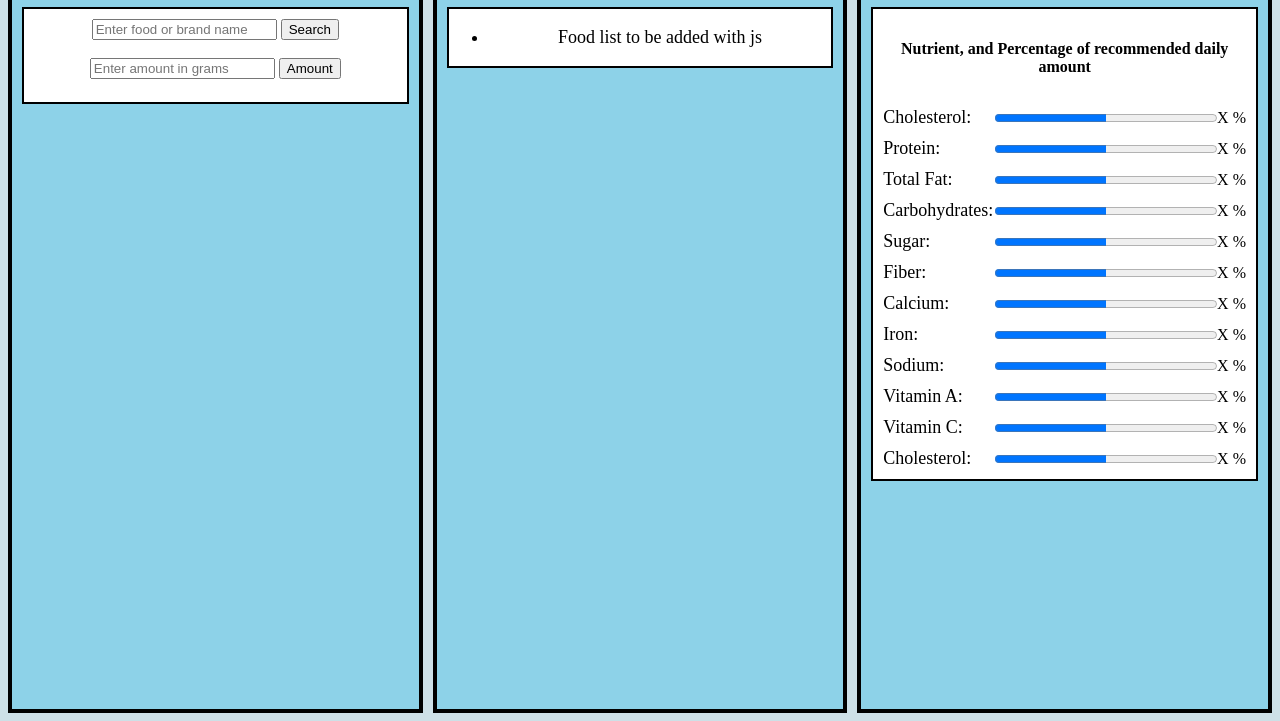
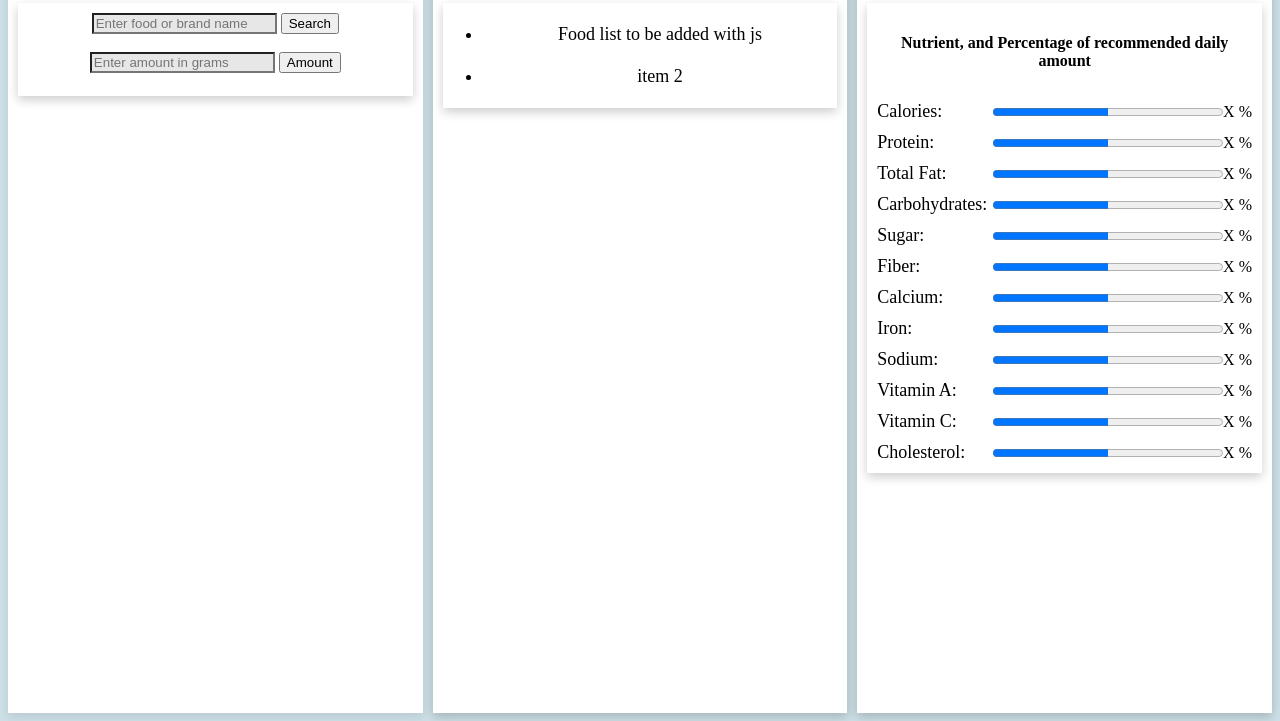
Before and after one commit to scwarren23/326-Project-Health-Website, a plain HTML site: page frontend/foodTracker/UIFoodTracker.html in a window 1280 px wide. Shown: the part 107-828 px from the top of the page. Drawn offline with Linux system fonts and the light colour scheme.

Commit message:
formatted to fit into main content when imported

```diff
--- a/frontend/foodTracker/UIFoodTracker.css
+++ b/frontend/foodTracker/UIFoodTracker.css
@@ -10,50 +10,60 @@ body {
     display: grid;
     background-color: rgb(205, 224, 231);
     grid-template-columns: 1fr 1fr 1fr;
+    grid-template-rows: 1fr;
 
     gap: 10px;
     height: 100vh;
+    overflow: hidden;
 
 }
 
 
 .search {
     grid-column: 1;
+    grid-row: 1;
     text-align: center;
     padding: 10px;
-    border: 4px solid #000;
+    border: none;
     /* border-radius: 10px; */
-    background-color: rgb(141, 210, 232);
+    background-color: rgb(255, 255, 255);
     /* height: 400px; */
     /* margin-left: 150px; */
     /* box-shadow: 0px 4px 10px rgba(0, 0, 0, 0.2); */
     /* border: 2ex; */
+    box-shadow: 0px 4px 10px rgba(0, 0, 0, 0.1);
+
 }
 .search .searchbar{
     padding: 10px;
-    background-color: white;
+    background-color: rgb(255, 255, 255);
     /* width: 300px; */
     text-align: center;
-    border:2px solid black
+    /* border: 1px solid gray; */
+    box-shadow: 0px 4px 10px rgba(0, 0, 0, 0.2);
+
 }
 
 .nutrients{
+    grid-row: 1;
     grid-column: 3;
     text-align: center;
     padding: 10px;
-    border: 4px solid #000;
+    border: none;
     /* margin-left: 50px; */
     /* height: 400px; */
-    background-color: rgb(141, 210, 232);
+    background-color: rgb(255, 255, 255);
+    box-shadow: 0px 4px 10px rgba(0, 0, 0, 0.2);
 }
 .nutrients .trackers{
     padding: 10px;
     background-color: white;
-    border: 2px solid black;
+    /* border: 1px solid gray; */
     /* text-align:justify; */
     display: flex;
     flex-direction: column; /* Stacks items vertically */
     gap: 10px; /* Adds spacing between rows */
+    box-shadow: 0px 4px 10px rgba(0, 0, 0, 0.2);
 
 }
 .nutrients .trackers div {
@@ -61,6 +71,7 @@ body {
     align-items: center; /* Aligns text and progress bar */
     justify-content: space-between; /* Keeps label on left, bar on right */
     width: 100%; /* Makes sure everything is aligned */
+    /* box-shadow: 0px 4px 10px rgba(0, 0, 0, 0.2); */
 }
 
 .nutrients .trackers label {
@@ -76,18 +87,22 @@ body {
 
 .food-list{
     grid-column: 2;
+    grid-row: 1;
     padding: 10px;
-    background-color: rgb(141, 210, 232);
+    background-color: rgb(255, 255, 255);
     color: black;
     height: auto;
     text-align: center;
     padding: 10px;
-    border: 4px solid #000;
+    /* border: 4px solid #000; */
+    box-shadow: 0px 4px 10px rgba(0, 0, 0, 0.2);
 }
+
 .food-list .food-items {
 
     background-color: white;
-    border: 2px solid #000;
+    /* border: 2px solid #000; */
+    box-shadow: 0px 4px 10px rgba(0, 0, 0, 0.2);
 }
 .food-list .food-items ul{
     font-size: large;
--- a/frontend/foodTracker/UIFoodTracker.html
+++ b/frontend/foodTracker/UIFoodTracker.html
@@ -12,11 +12,11 @@
     <div class="search">
         <h1>Food Tracker</h1>
         <div class="searchbar">
-        <input type="text" id="foodInput" placeholder="Enter food or brand name">
+        <input type="text" id="foodInput" placeholder="Enter food or brand name" style="background-color: rgb(231, 231, 231);">
         <button onclick="searchFood()">Search</button>
         <br>
         <br>
-        <input type="text" id="amountInput" placeholder="Enter amount in grams">
+        <input type="text" id="amountInput" placeholder="Enter amount in grams" style="background-color: rgb(231, 231, 231);">
         <button onclick="amountFood()">Amount</button>
 
         <pre id="results"></pre> <!-- For displaying results, later implemented -->
@@ -27,9 +27,15 @@
         <div class="food-items">
             <P> </P>
             <ul id="foodItems">
+                <br>
                 <li>
                     Food list to be added with js
                 </li>
+                <br>
+                <li>
+                    item 2
+                </li>
+                <br>
             </ul>
         </div>
 
@@ -39,7 +45,7 @@
         <div class="trackers">
         <h4>Nutrient, and Percentage of recommended daily amount</h3>
         <div class="calories-tracker">
-            <label for="progress">Cholesterol:</label>
+            <label for="progress">Calories:</label>
             <progress id="calories" value="50" max="100"></progress>
             <span id="calories-value">X %</span>
         </div>
```
